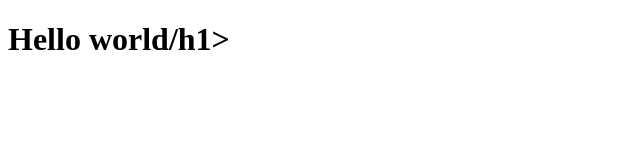
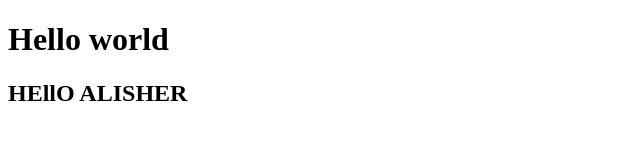
Before and after one commit to Alisher1209200/Project, a plain HTML site: page index.html in a window 1280 px wide. Shown: the whole page, without its empty margins (0-640 px from the left). Drawn offline with Linux system fonts and the light colour scheme.

Commit message:
index mod

```diff
--- a/index.html
+++ b/index.html
@@ -6,6 +6,7 @@
     <title>Document</title>
 </head>
 <body>
-    <h1>Hello world/h1>
+    <h1>Hello world</h1>
+    <h2>HEllO ALISHER</h2>
 </body>
 </html>
```
